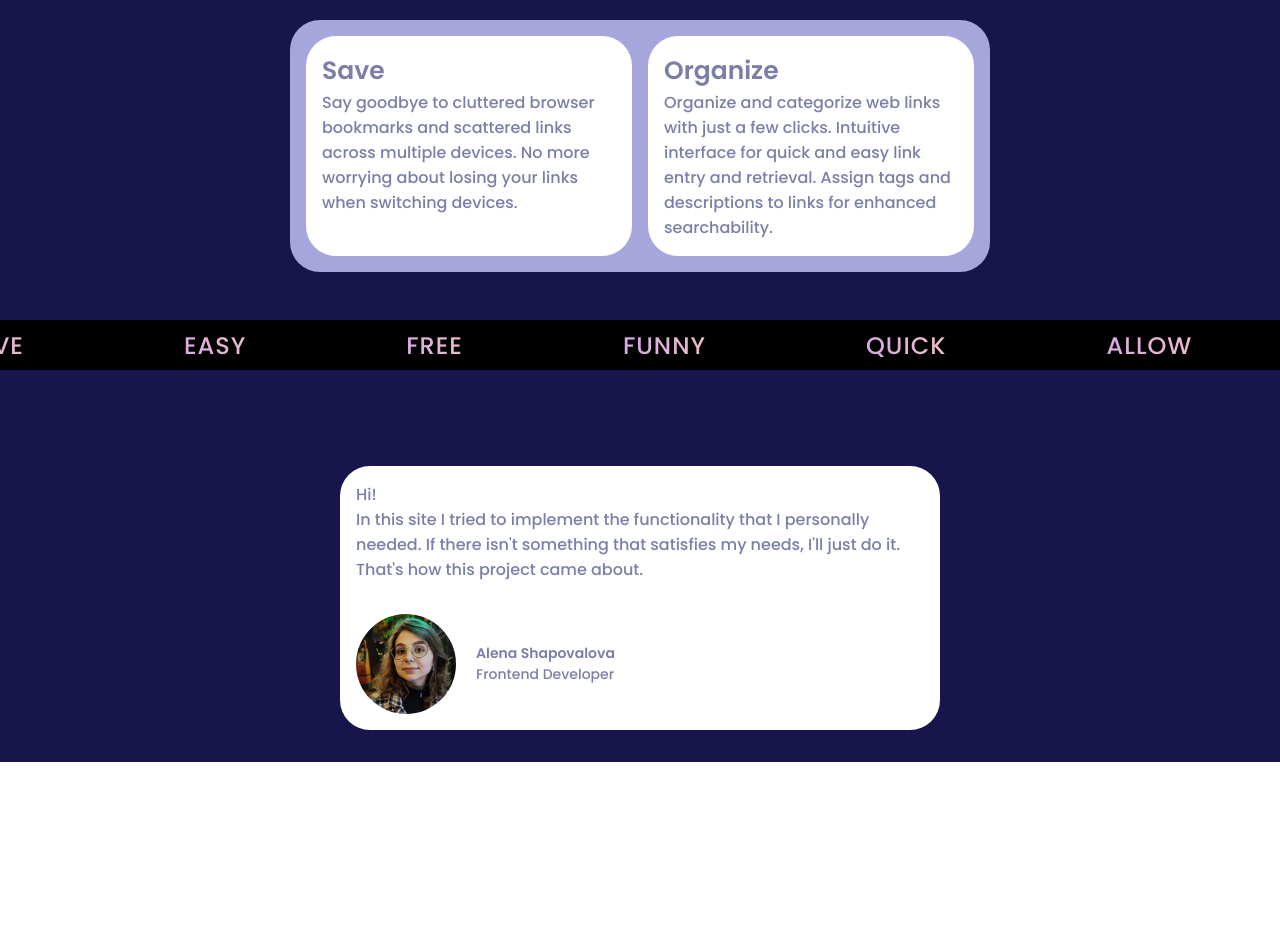
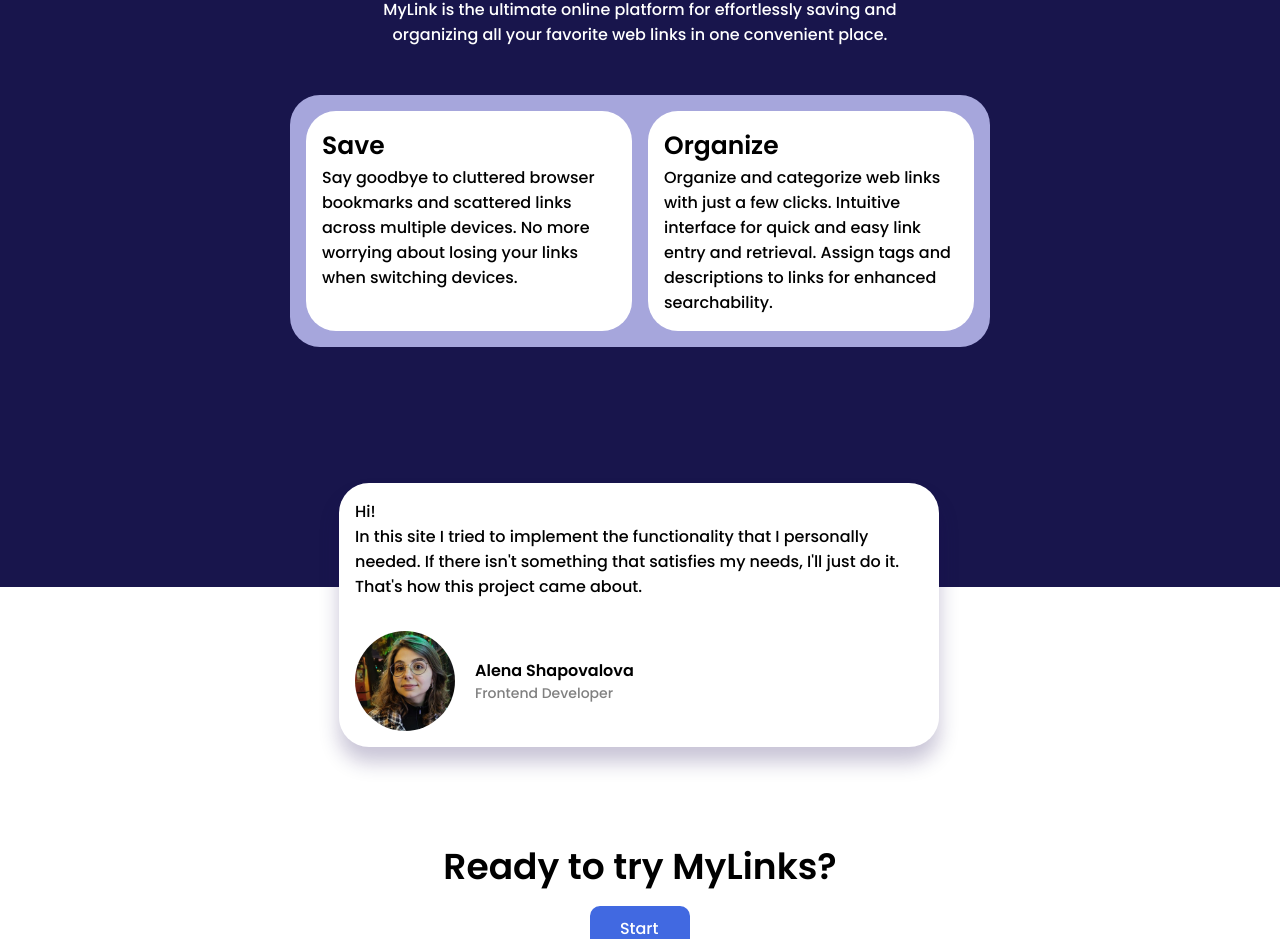
Before and after one commit to snorrien/my-links, a React (Create React App) app in the folder client/: page / in a window 1280 px wide. Shown: the part 1068-2007 px from the top of the page. Before the commit the page ends 1830 px from the top, so only its background shows below. Built offline with nearby package versions, Linux system fonts and the light colour scheme.

Commit message:
fix styles

```diff
--- a/client/src/App.css
+++ b/client/src/App.css
@@ -4,6 +4,7 @@
   /*========== Colors ==========*/
   --common-color: #fff;
   --text-color: hsl(235, 20%, 57%);
+  --text-color-one: black;
   --shape-gradient: linear-gradient(90deg,
                   hsl(300, 76%, 60%),
                   hsl(57, 81%, 60%));
@@ -24,7 +25,7 @@
 
 body {
   font-family: var(--body-font);
-  color: var(--text-color);
+  color: var(--text-color-one);
   background: var(--common-color);
 }
 
--- a/client/src/components/MainPage/MainPage.css
+++ b/client/src/components/MainPage/MainPage.css
@@ -74,7 +74,7 @@
 }
 
 .about {
-    padding: 10rem 0 2rem;
+    padding: 0 0 15rem;
     width: 100%;
     background-color: #18154c;
 }
@@ -87,13 +87,19 @@
 }
 
 .about__name {
+    padding-top: 7rem;
     display: flex;
     flex-direction: column;
     text-align: center;
+    color: var(--common-color);
+    max-width: 600px;
+    margin: auto;
 }
 
 .about__title {
     font-size: var(--biggest-font-size);
+    color: var(--common-color);
+
 }
 
 .about__description {
@@ -105,6 +111,7 @@
     gap: 1rem;
     width: 700px;
     margin: auto;
+    position: relative;
 }
 
 .description-element {
@@ -120,16 +127,12 @@
     cursor: pointer;
 }
 
-
-
 .description-title {
     font-size: 25px;
     font-weight: 600;
-
 }
 
 .about__list {
-
     display: flex;
     align-items: center;
     overflow: hidden;
@@ -170,40 +173,65 @@
     }
 }
 
-.about__me {
+.description__me {
+    position: absolute;
+    bottom: -25rem;
     background-color: var(--common-color);
     padding: 1rem;
     border-radius: 30px;
     width: 600px;
     text-align: start;
-    margin: auto
+    margin: auto;
+    box-shadow: rgba(25, 7, 84, 0.24) 0px 15px 20px;
+    left: 7%
 }
 
-.me__author{
-display: flex;
-padding-top: 2rem;
-align-items: center;
+.me__author {
+    display: flex;
+    padding-top: 2rem;
+    align-items: center;
+
 }
 
-.author-image{
+.author-image {
     border-radius: 50%;
     height: 100px;
     width: 100px;
 }
 
-.author-data{
+.author-data {
     padding-left: 20px;
 }
 
-.author-name{
-font-weight: 600;
+.author-name {
+    font-weight: 600;
+}
 
-font-size: 14px;
+.author-profession {
+    font-size: 14px;
+    color:grey;
+    font-weight: 300;
 }
-.author-profession{
-    font-size: 14px;
 
+.start{
+    padding-top: 15rem;
+    padding-bottom: 3rem;
+    text-align: center;
+    display: flex;
+    flex-direction: column;
+    margin: auto;
 }
+
+.start__title{
+    font-size: var(--biggest-font-size);
+    margin: .75rem 0;
+}
+
+.button-start{
+    width:100px;
+    margin: auto;
+}
+
 /*=============== BREAKPOINTS ===============*/
 /* For small devices */
 @media screen and (max-width: 320px) {
--- a/client/src/components/MainPage/MainPage.tsx
+++ b/client/src/components/MainPage/MainPage.tsx
@@ -24,24 +24,6 @@
             </section>
             <section className="about">
                 <div className="about__container">
-                    <div className="about__name">
-                        <h1 className="about__title">About platform</h1>
-                        <p className="about__subtitle">MyLink is the ultimate online platform for effortlessly saving and organizing all
-                            your favorite web links in one convenient place. </p>
-                    </div>
-                    <div className="about__description">
-                        <div className="description-element">
-                            <p className="description-title">Save</p>
-                            <p>Say goodbye to cluttered browser
-                                bookmarks and scattered links across multiple devices. No more worrying about losing your links when switching devices.</p>
-                        </div>
-                        <div className="description-element">
-                            <p className="description-title"> Organize</p>
-                            <p>Organize and categorize web links with just a few clicks.
-                                Intuitive interface for quick and easy link entry and retrieval.
-                                Assign tags and descriptions to links for enhanced searchability.</p>
-                        </div>
-                    </div>
                     <div className="about__list">
                         <div className="about__list-scroll">
                             <div className="about__list-li">
@@ -60,10 +42,24 @@
                             </div>
                         </div>
                     </div>
-                    <div className="about__way">
-
+                    <div className="about__name">
+                        <h1 className="about__title">About platform</h1>
+                        <p className="about__subtitle">MyLink is the ultimate online platform for effortlessly saving and organizing all
+                            your favorite web links in one convenient place. </p>
                     </div>
-                    <div className="about__me">
+                    <div className="about__description">
+                        <div className="description-element">
+                            <p className="description-title">Save</p>
+                            <p>Say goodbye to cluttered browser
+                                bookmarks and scattered links across multiple devices. No more worrying about losing your links when switching devices.</p>
+                        </div>
+                        <div className="description-element">
+                            <p className="description-title"> Organize</p>
+                            <p>Organize and categorize web links with just a few clicks.
+                                Intuitive interface for quick and easy link entry and retrieval.
+                                Assign tags and descriptions to links for enhanced searchability.</p>
+                        </div>
+                        <div className="description__me">
                             <p>Hi!</p>
                             <p>In this site I tried to implement the functionality that I personally needed.
                                 If there isn't something that satisfies my needs, I'll just do it.
@@ -75,10 +71,16 @@
                                     <p className="author-profession">Frontend Developer</p>
                                 </div>
                             </div>
+                        </div>
+                    </div>
 
                 </div>
-                </div>
+
             </section >
+            <section className="start">
+                <h1 className="start__title">Ready to try MyLinks?</h1>
+                <button className="button-start">Start</button>
+            </section>
 
         </div >
     );
```
Lines whose indentation alone changed are shown as unchanged.
